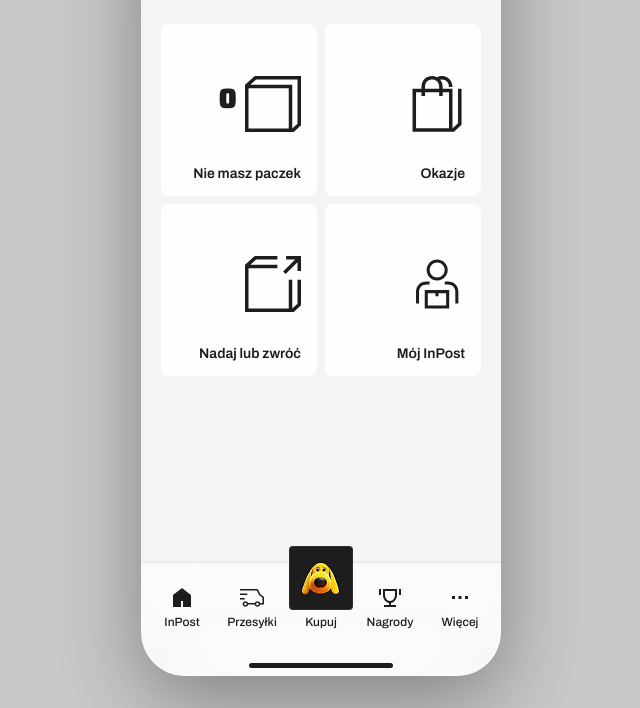
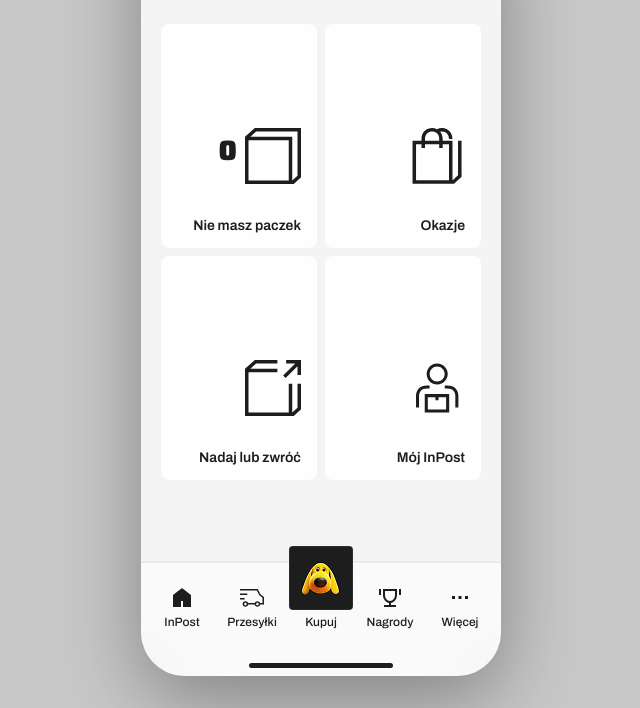
Before and after one commit to andrzejwojtowiczzen213/coupons, a plain HTML site: page index.html in a window 1280 px wide. Shown: the part 136-844 px from the top of the page, without its empty margins (319-959 px from the left). Drawn offline with Linux system fonts and the light colour scheme.

Commit message:
Increase bento card height by 30% (172px → 224px)

```diff
--- a/index.html
+++ b/index.html
@@ -292,7 +292,7 @@
     .home-card {
       background: var(--home-card-role-neutral-bg);
       border-radius: var(--home-card-size-medium-radius);
-      min-height: 172px;
+      min-height: 224px;
       display: flex;
       flex-direction: column;
       align-items: flex-end;
```
